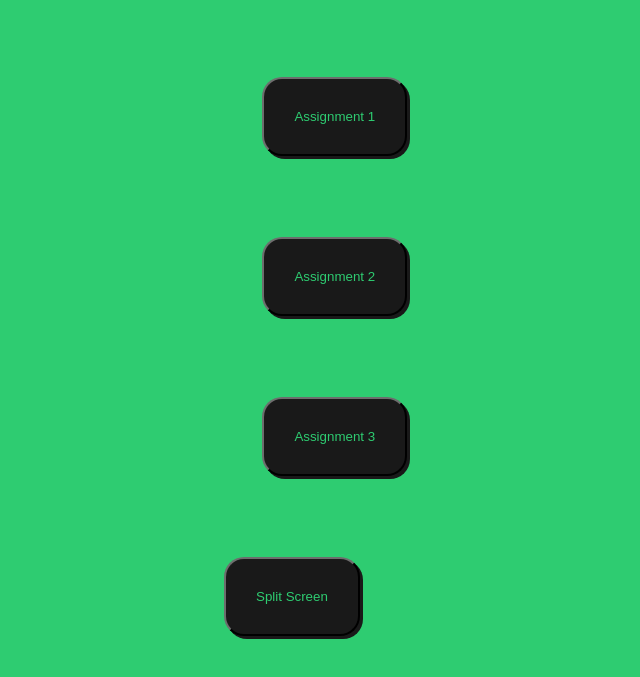
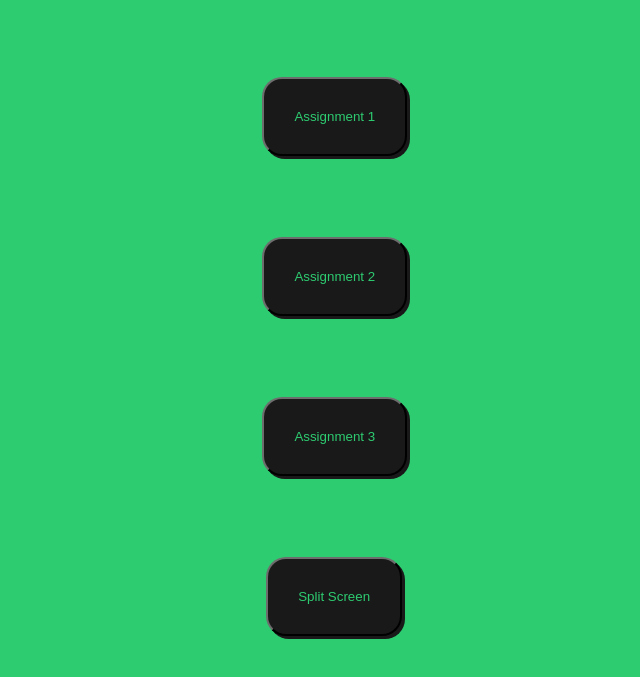
Before and after one commit to nYxTaku/Coding-for-Web-Assignments, a plain HTML site: page index.html in a window 1280 px wide. Shown: the part 123-800 px from the top of the page, without its empty margins (320-960 px from the left). Drawn offline with Linux system fonts and the light colour scheme.

Commit message:
Update styles.css

```diff
--- a/styles.css
+++ b/styles.css
@@ -82,7 +82,7 @@ body {
   .btn4 {
     position: absolute;
     top:85%;
-    left: 42.5%;
+    left: 45.8%;
     background-color: #191919;
     color: #2ecc71;
     border-width: 2px;
```
